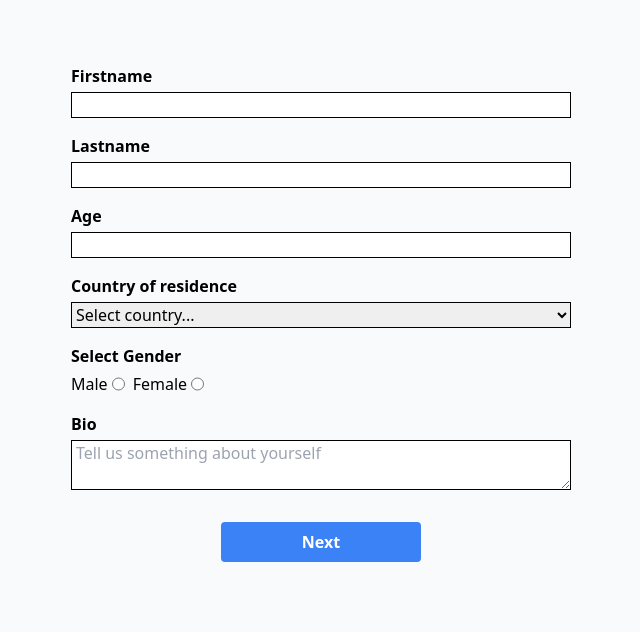
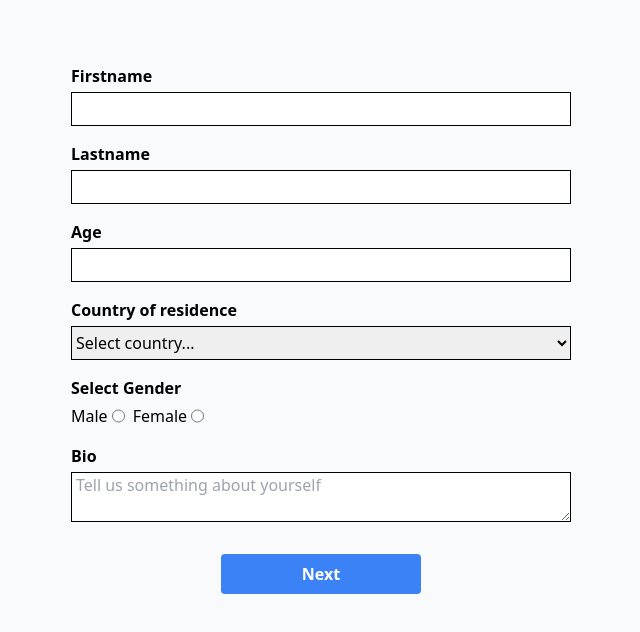
Before and after one commit to GigiDev7/react-wizard, a React (Create React App) app: page / in a window 1280 px wide. Shown: the top 632 px of the page, without its empty margins (319-959 px from the left). Built offline with nearby package versions, Linux system fonts and the light colour scheme.

Commit message:
some styling changes

```diff
--- a/src/components/UserInfo.tsx
+++ b/src/components/UserInfo.tsx
@@ -59,7 +59,7 @@ const UserInfo = ({ changeStep }: IProps) => {
               <Field
                 type="text"
                 id="firstname"
-                className="border-black border-[1px] w-full"
+                className="border-black border-[1px] w-full py-1 pl-1"
                 name="firstname"
               />
               {errors.firstname && touched.firstname ? (
@@ -72,7 +72,7 @@ const UserInfo = ({ changeStep }: IProps) => {
               </label>
               <Field
                 type="text"
-                className="border-black border-[1px]"
+                className="border-black border-[1px] py-1 pl-1"
                 id="lastname"
                 name="lastname"
               />
@@ -86,7 +86,7 @@ const UserInfo = ({ changeStep }: IProps) => {
               </label>
               <Field
                 type="number"
-                className="border-black border-[1px]"
+                className="border-black border-[1px] py-1 pl-1"
                 id="age"
                 name="age"
               />
@@ -97,7 +97,7 @@ const UserInfo = ({ changeStep }: IProps) => {
             <div className="flex flex-col">
               <label className="font-semibold mb-1">Country of residence</label>
               <Field
-                className="border-black border-[1px] "
+                className="border-black border-[1px] py-1 "
                 name="residence"
                 as="select"
               >
@@ -143,6 +143,7 @@ const UserInfo = ({ changeStep }: IProps) => {
             <div className="flex flex-col">
               <label className="font-semibold mb-1">Bio</label>
               <Field
+                maxLength={200}
                 placeholder="Tell us something about yourself"
                 name="bio"
                 as="textarea"
--- a/src/components/UserItems.tsx
+++ b/src/components/UserItems.tsx
@@ -53,7 +53,7 @@ const UserItems = ({ changeStep }: IProps) => {
           </div>
         ) : (
           <>
-            <div className="flex justify-between ">
+            <div className="flex justify-between mb-3">
               <p className="w-[30%] text-center font-semibold">Item Name</p>
               <p className="w-[30%] text-center font-semibold">Item Price</p>
               <p className="w-[30%] text-center font-semibold">Item Quantity</p>
```
